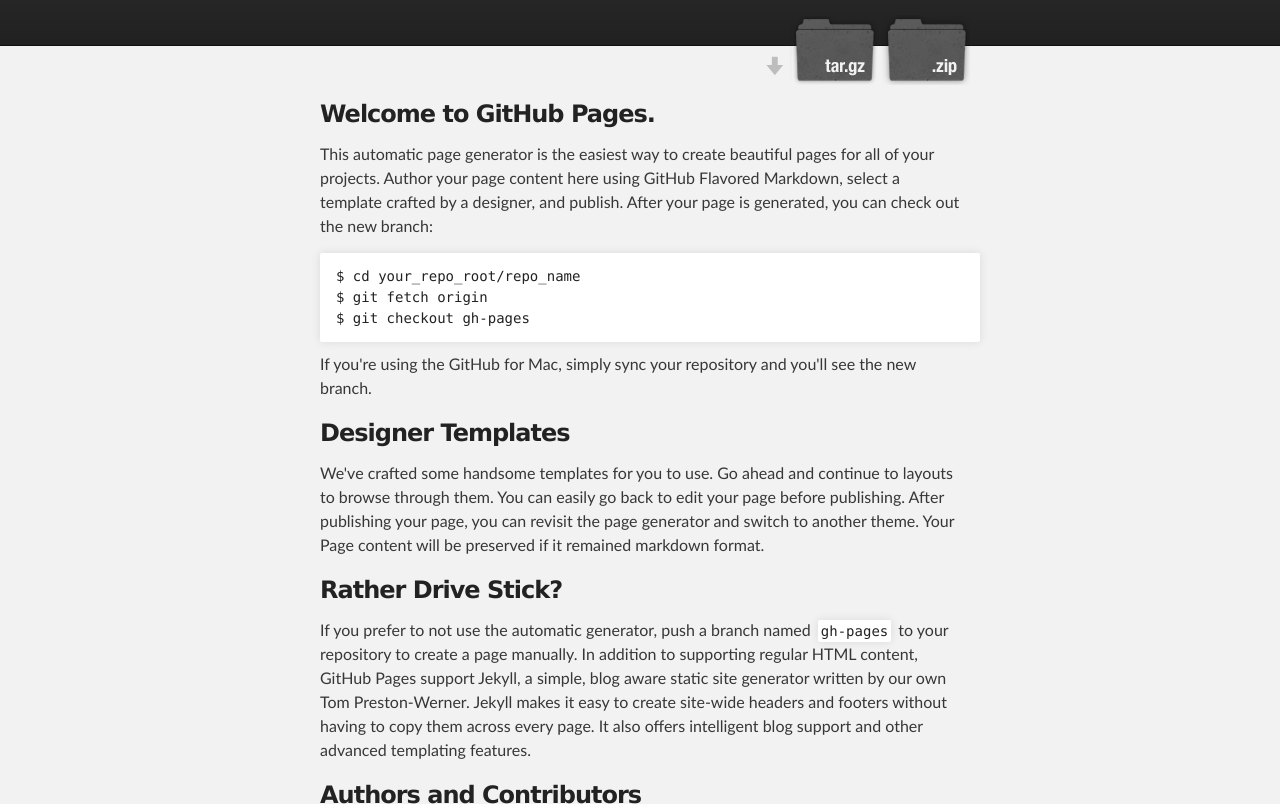
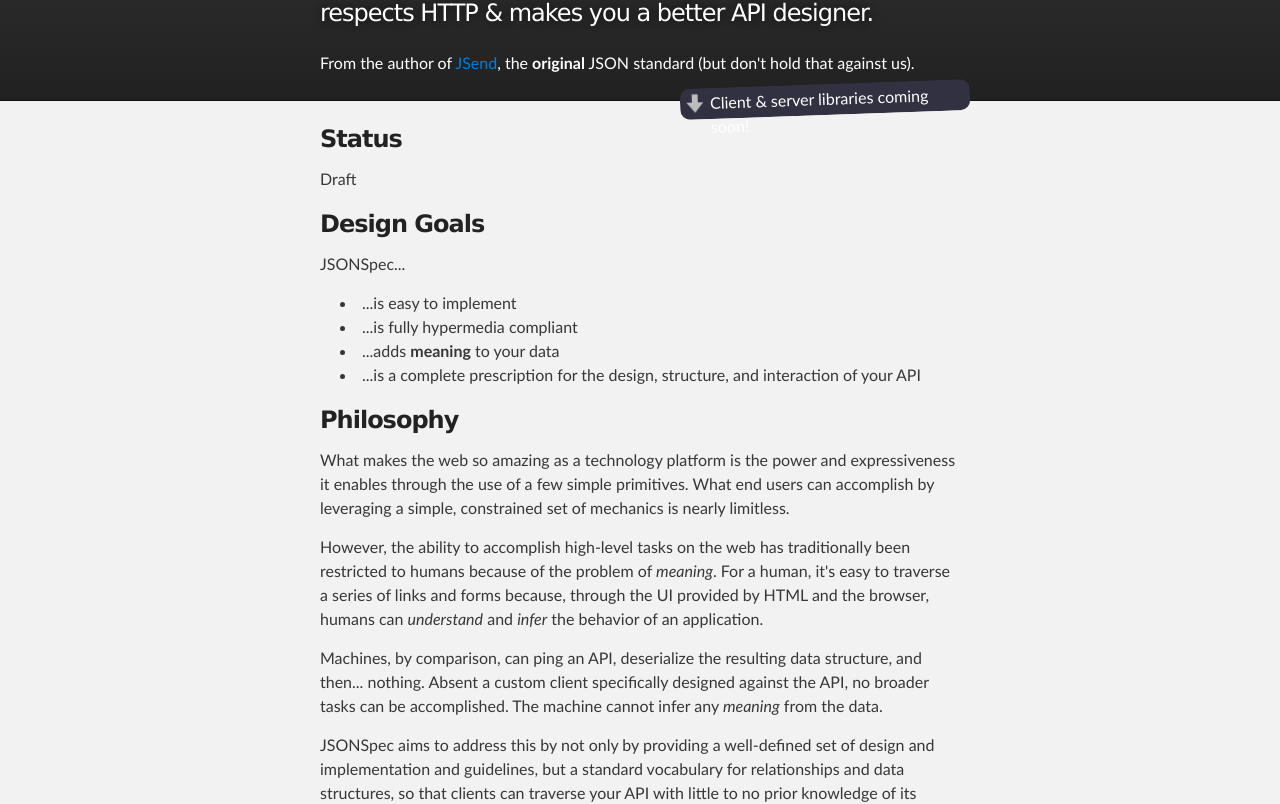
Before and after one commit to nateabele/jsonspec, a plain HTML site: page index.html in a window 1280 px wide. Shown: the part 164-968 px from the top of the page. Drawn offline with Linux system fonts and the light colour scheme.

Commit message:
Content, draft 1.

```diff
--- a/index.html
+++ b/index.html
@@ -7,6 +7,14 @@
     <meta name="description" content="JSONSpec : ...Foo!" />
 
     <link rel="stylesheet" type="text/css" media="screen" href="stylesheets/stylesheet.css">
+    <style type="text/css">
+      .hidden {
+        display: none;
+      }
+      header.inner {
+        color: white;
+      }
+    </style>
 
     <title>JSONSpec</title>
   </head>
@@ -19,28 +27,83 @@
         <a id="forkme_banner" href="https://github.com/nateabele/jsonspec">View on GitHub</a>
 
         <h1 id="project_title">JSONSpec</h1>
-          <h2 id="project_tagline">...Foo!</h2>
+
+        <h2 id="project_tagline">
+          ...is a <strong>real</strong> JSON standard for <strong>real</strong> web applications, that respects HTTP &amp; makes you a
+          better API designer.
+        </h2>
+
+        <p>
+          From the author of <a href="http://labs.omniti.com/labs/jsend">JSend</a>, the <strong>original</strong> JSON standard (but don't hold that against us).
+        </p>
 
         <section id="downloads">
-              <a class="zip_download_link" href="https://github.com/nateabele/jsonspec/zipball/master">Download this project as a .zip file</a>
-              <a class="tar_download_link" href="https://github.com/nateabele/jsonspec/tarball/master">Download this project as a tar.gz file</a>
+          Client &amp; server libraries coming soon!
+          <a class="hidden zip_download_link" href="https://github.com/nateabele/jsonspec/zipball/master">Download this project as a .zip file</a>
+          <a class="hidden tar_download_link" href="https://github.com/nateabele/jsonspec/tarball/master">Download this project as a tar.gz file</a>
         </section>
       </header>
     </div>
 
-    <!-- MAIN CONTENT -->
     <div id="main_content_wrap" class="outer">
       <section id="main_content" class="inner">
         <h3>
-<a name="welcome-to-github-pages" class="anchor" href="#welcome-to-github-pages"><span class="octicon octicon-link"></span></a>Welcome to GitHub Pages.</h3>
+          <a name="status" class="anchor" href="#status"><span class="octicon octicon-link"></span></a>
+          Status
+        </h3>
+        <p>Draft</p>
 
-<p>This automatic page generator is the easiest way to create beautiful pages for all of your projects. Author your page content here using GitHub Flavored Markdown, select a template crafted by a designer, and publish. After your page is generated, you can check out the new branch:</p>
+        <h3>
+          <a name="goals" class="anchor" href="#goals"><span class="octicon octicon-link"></span></a>
+          Design Goals
+        </h3>
 
-<pre><code>$ cd your_repo_root/repo_name
+        <p>
+          JSONSpec...
+
+          <ul>
+            <li>...is easy to implement</li>
+            <li>...is fully hypermedia compliant</li>
+            <li>...adds <strong>meaning</strong> to your data</li>
+            <li>...is a complete prescription for the design, structure, and interaction of your API</li>
+          </ul>
+        </p>
+
+        <h3>
+          <a name="philosophy" class="anchor" href="#philosophy"><span class="octicon octicon-link"></span></a>
+          Philosophy
+        </h3>
+
+        <p>
+          What makes the web so amazing as a technology platform is the power and expressiveness it enables through the use of
+          a few simple primitives. What end users can accomplish by leveraging a simple, constrained set of mechanics is nearly
+          limitless.
+        </p>
+
+        <p>
+          However, the ability to accomplish high-level tasks on the web has traditionally been restricted to humans because
+          of the problem of <em>meaning</em>. For a human, it's easy to traverse a series of links and forms because, through
+          the UI provided by HTML and the browser, humans can <em>understand</em> and <em>infer</em> the behavior of an application.
+        </p>
+
+        <p>
+          Machines, by comparison, can ping an API, deserialize the resulting data structure, and then... nothing. Absent a
+          custom client specifically designed against the API, no broader tasks can be accomplished. The machine cannot
+          infer any <em>meaning</em> from the data.
+        </p>
+
+        <p>
+          JSONSpec aims to address this by not only by providing a well-defined set of design and implementation and guidelines,
+          but a standard vocabulary for relationships and data structures, so that clients can traverse your API with little to no
+          prior knowledge of its design or intent.
+        </p>
+
+<pre class="hidden"><code>$ cd your_repo_root/repo_name
 $ git fetch origin
 $ git checkout gh-pages
 </code></pre>
 
+        <div class="hidden">
         <p>If you're using the GitHub for Mac, simply sync your repository and you'll see the new branch.</p>
 
         <h3>
@@ -62,18 +125,15 @@ $ git checkout gh-pages
         <a name="support-or-contact" class="anchor" href="#support-or-contact"><span class="octicon octicon-link"></span></a>Support or Contact</h3>
 
         <p>Having trouble with Pages? Check out the documentation at <a href="http://help.github.com/pages">http://help.github.com/pages</a> or contact <a href="mailto:support@github.com">support@github.com</a> and we’ll help you sort it out.</p>
+        </div>
       </section>
     </div>
 
     <!-- FOOTER  -->
     <div id="footer_wrap" class="outer">
       <footer class="inner">
-        <p class="copyright">JSONSpec maintained by <a href="https://github.com/nateabele">nateabele</a></p>
-        <p>Published with <a href="http://pages.github.com">GitHub Pages</a></p>
+        <p class="copyright">JSONSpec was handwritten with love by <a href="https://github.com/nateabele">Nate Abele</a></p>
       </footer>
     </div>
-
-
-
   </body>
 </html>
--- a/stylesheets/stylesheet.css
+++ b/stylesheets/stylesheet.css
@@ -294,7 +294,7 @@ Full-Width Styles
 }
 
 #header_wrap .inner {
-  padding: 50px 10px 30px 10px;
+  padding: 50px 10px 10px 10px;
 }
 
 #project_title {
@@ -315,12 +315,22 @@ Full-Width Styles
 
 #downloads {
   position: absolute;
-  width: 210px;
+  width: 260px;
   z-index: 10;
   bottom: -40px;
+  top: 248px;
+  padding-top: 3px;
+  padding-left: 30px;
   right: 0;
-  height: 70px;
-  background: url('../images/icon_download.png') no-repeat 0% 90%;
+  height: 28px;
+  -webkit-transform: rotate(-2deg);
+  -moz-transform: rotate(-2deg);
+  -ms-transform: rotate(-2deg);
+  -o-transform: rotate(-2deg);
+  -webkit-border-radius: 10px;
+  -moz-border-radius: 10px;
+  border-radius: 10px;
+  background: #313141 url('../images/icon_download.png') no-repeat 0% -4%;
 }
 
 .zip_download_link {
@@ -359,7 +369,7 @@ Full-Width Styles
 }
 
 #main_content {
-  padding-top: 40px;
+  padding-top: 10px;
 }
 
 #footer_wrap {
```
Lines whose indentation alone changed are shown as unchanged.
